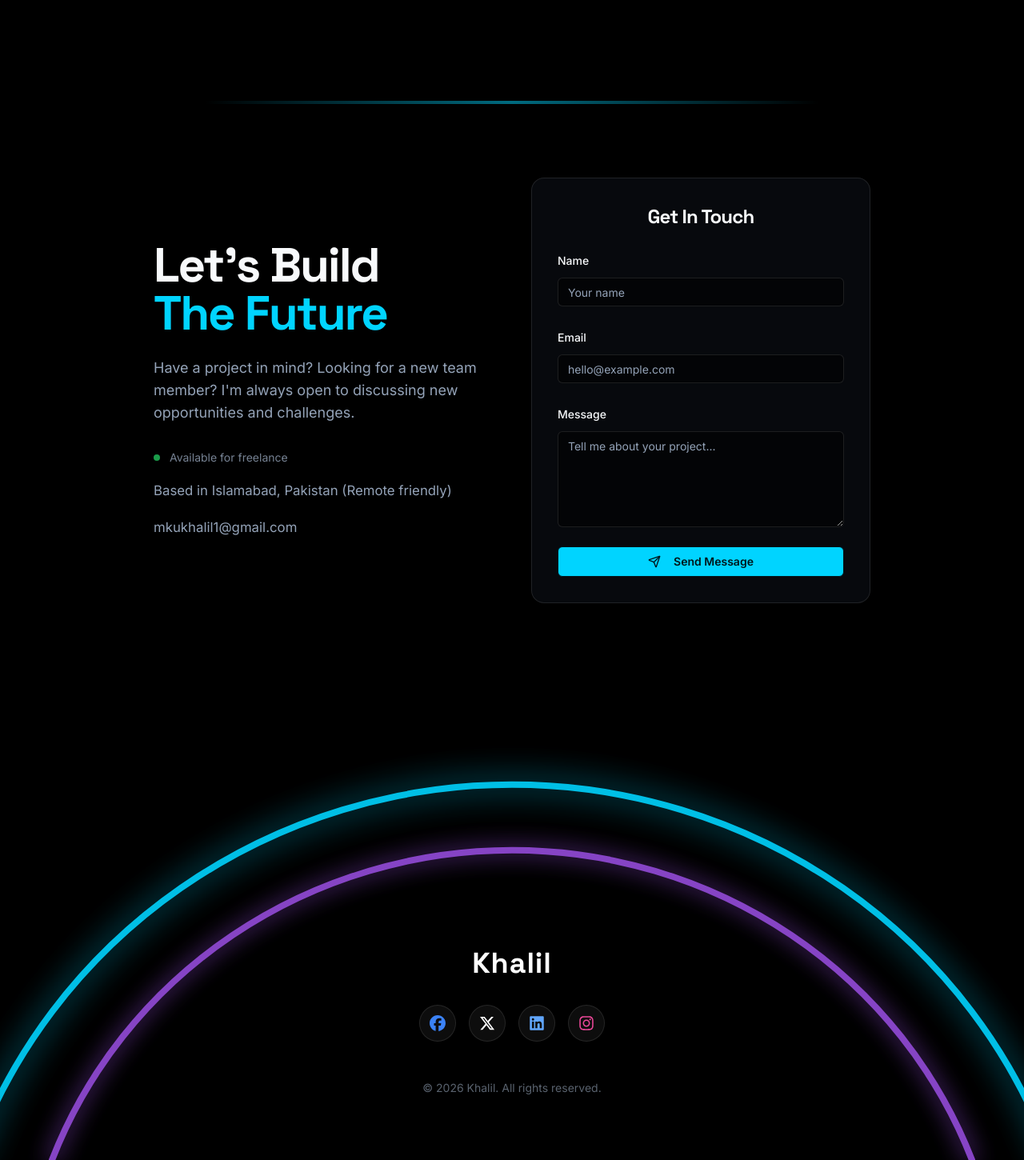
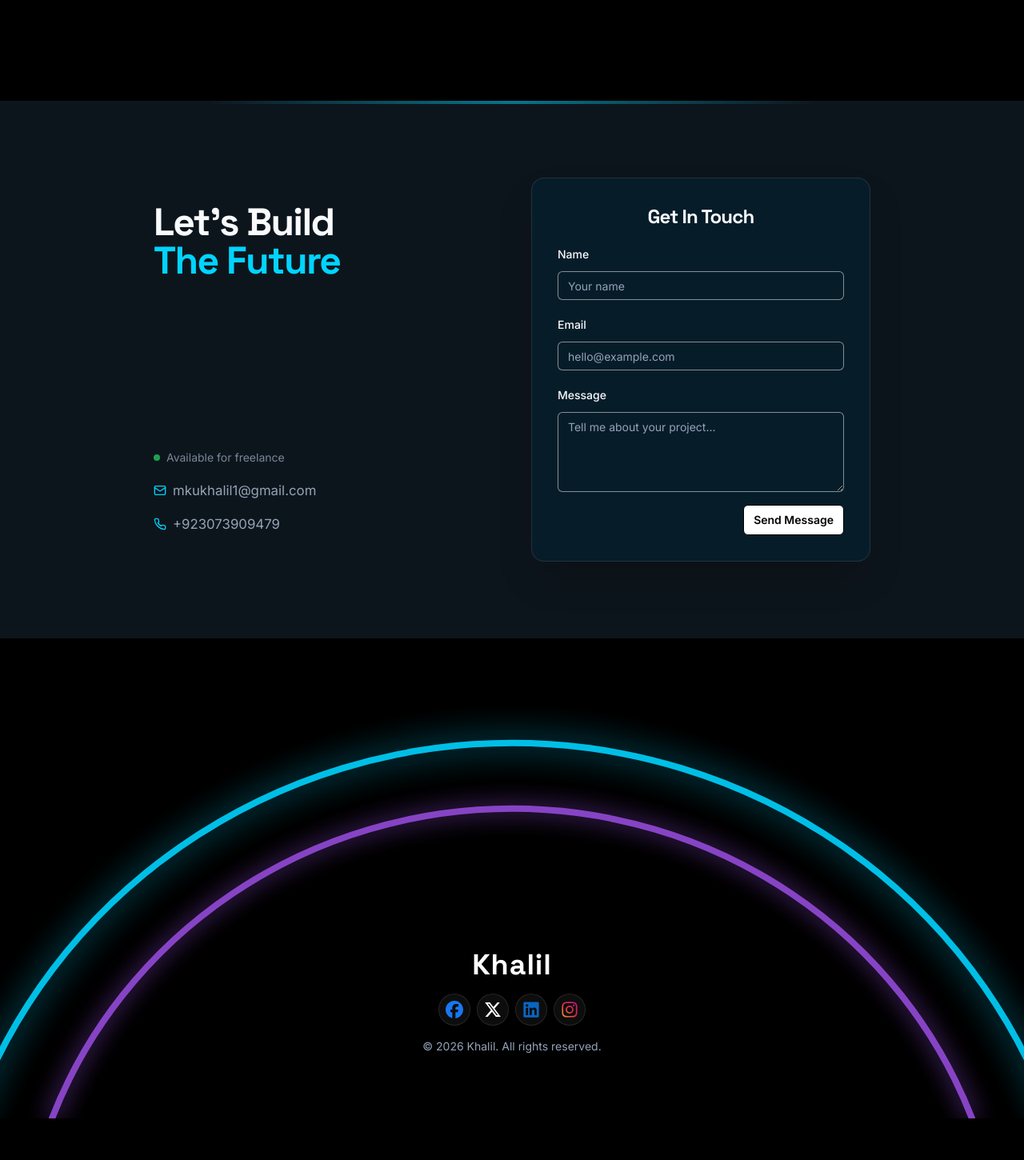
Before and after one commit to mkukhalil/portfolio, a React (Vite) app: page / in a window 1280 px wide. Shown: the part 3078-4528 px from the top of the page at 80% size. After the commit the page ends 4476 px from the top, so only its background shows below. Built offline with nearby package versions, Linux system fonts and the light colour scheme; a web font is replaced by a local one.

Commit message:
frontend completed

```diff
--- a/src/components/ContactForm.tsx
+++ b/src/components/ContactForm.tsx
@@ -36,11 +36,11 @@ export function ContactForm() {
       viewport={{ once: true }}
       className="w-full max-w-md mx-auto"
     >
-      <div className="bg-card/50 backdrop-blur-sm border border-white/10 rounded-2xl p-8 shadow-2xl">
-        <h3 className="text-2xl font-display font-bold mb-6 text-center">Get In Touch</h3>
+      <div className="bg-[#071C29] backdrop-blur-sm border border-white/10 rounded-2xl p-6 md:p-8 shadow-2xl">
+        <h3 className="text-2xl font-display font-bold mb-4 text-center">Get In Touch</h3>
 
         <Form {...form}>
-          <form onSubmit={form.handleSubmit(onSubmit)} className="space-y-6">
+          <form onSubmit={form.handleSubmit(onSubmit)} className="space-y-4">
             <FormField
               control={form.control}
               name="name"
@@ -50,7 +50,7 @@ export function ContactForm() {
                   <FormControl>
                     <Input
                       placeholder="Your name"
-                      className="bg-background/50 border-white/10 focus:border-primary/50 transition-colors"
+                      className="bg-[#071C29] border-white/50 focus:border-white transition-colors"
                       {...field}
                     />
                   </FormControl>
@@ -68,7 +68,7 @@ export function ContactForm() {
                   <FormControl>
                     <Input
                       placeholder="hello@example.com"
-                      className="bg-background/50 border-white/10 focus:border-primary/50 transition-colors"
+                      className="bg-[#071C29] border-white/50 focus:border-white transition-colors"
                       {...field}
                     />
                   </FormControl>
@@ -86,7 +86,7 @@ export function ContactForm() {
                   <FormControl>
                     <Textarea
                       placeholder="Tell me about your project..."
-                      className="min-h-[120px] bg-background/50 border-white/10 focus:border-primary/50 transition-colors"
+                      className="min-h-[100px] bg-[#071C29] border-white/50 focus:border-white transition-colors"
                       {...field}
                     />
                   </FormControl>
@@ -95,9 +95,10 @@ export function ContactForm() {
               )}
             />
 
+            <div className="flex justify-end">
               <Button
                 type="submit"
-              className="w-full bg-primary text-primary-foreground hover:bg-primary/90 transition-all font-semibold"
+                className="w-fit px-3 bg-white text-black hover:bg-white/90 transition-all font-semibold"
                 disabled={isPending}
               >
                 {isPending ? (
@@ -106,12 +107,10 @@ export function ContactForm() {
                     Sending...
                   </>
                 ) : (
-                <>
-                  <Send className="w-4 h-4 mr-2" />
-                  Send Message
-                </>
+                  "Send Message"
                 )}
               </Button>
+            </div>
           </form>
         </Form>
       </div>
--- a/src/components/Footer.tsx
+++ b/src/components/Footer.tsx
@@ -2,10 +2,30 @@ import { motion } from "framer-motion";
 import { FaFacebook, FaLinkedin, FaInstagram, FaXTwitter } from "react-icons/fa6";
 
 const socialLinks = [
-    { icon: FaFacebook, href: "#", color: "text-blue-500" },
-    { icon: FaXTwitter, href: "#", color: "text-white" },
-    { icon: FaLinkedin, href: "#", color: "text-blue-400" },
-    { icon: FaInstagram, href: "#", color: "text-pink-500" },
+    {
+        icon: FaFacebook,
+        href: "#",
+        color: "#1877F2", // Official Facebook Blue
+        glow: "rgba(24, 119, 242, 0.5)"
+    },
+    {
+        icon: FaXTwitter,
+        href: "#",
+        color: "#FFFFFF", // Official X White
+        glow: "rgba(255, 255, 255, 0.3)"
+    },
+    {
+        icon: FaLinkedin,
+        href: "#",
+        color: "#0A66C2", // Official LinkedIn Blue
+        glow: "rgba(10, 102, 194, 0.5)"
+    },
+    {
+        icon: FaInstagram,
+        href: "#",
+        color: "url(#instagram-gradient)", // Use SVG gradient
+        glow: "rgba(225, 48, 108, 0.5)"
+    },
 ];
 
 export function Footer() {
@@ -35,6 +55,14 @@ export function Footer() {
                                 <feMergeNode in="SourceGraphic" />
                             </feMerge>
                         </filter>
+
+                        <linearGradient id="instagram-gradient" x1="0%" y1="100%" x2="100%" y2="0%">
+                            <stop offset="0%" style={{ stopColor: "#f09433" }} />
+                            <stop offset="25%" style={{ stopColor: "#e6683c" }} />
+                            <stop offset="50%" style={{ stopColor: "#dc2743" }} />
+                            <stop offset="75%" style={{ stopColor: "#cc2366" }} />
+                            <stop offset="100%" style={{ stopColor: "#bc1888" }} />
+                        </linearGradient>
                     </defs>
 
                     {/* Outer Perfect Half Circle */}
@@ -60,7 +88,7 @@ export function Footer() {
                     />
                 </svg>
             </div>
-            <div className="container mx-auto relative z-10 flex flex-col items-center gap-8 text-center mt-auto">
+            <div className="container mx-auto relative z-10 flex flex-col items-center gap-4 text-center mt-auto">
 
                 {/* Name */}
                 <motion.h2
@@ -78,17 +106,28 @@ export function Footer() {
                     whileInView={{ opacity: 1, y: 0 }}
                     viewport={{ once: true }}
                     transition={{ delay: 0.1 }}
-                    className="flex items-center gap-4"
+                    className="flex items-center gap-2"
                 >
                     {socialLinks.map((social, index) => (
-                        <a
+                        <motion.a
                             key={index}
                             href={social.href}
-                            className={`p-3 rounded-full bg-white/5 border border-white/10 transition-all duration-300 hover:scale-110 hover:bg-white/10 ${social.color}`}
+                            target="_blank"
+                            rel="noopener noreferrer"
+                            className="relative group p-2 rounded-full bg-white/5 border border-white/10 transition-all duration-300 flex items-center justify-center overflow-hidden"
+                            whileHover={{
+                                scale: 1.15,
+                                backgroundColor: "rgba(255, 255, 255, 0.1)",
+                                boxShadow: `0 0 20px ${social.glow}`
+                            }}
                             aria-label="Social Link"
                         >
-                            <social.icon size={20} />
-                        </a>
+                            <social.icon
+                                size={22}
+                                style={{ fill: social.color }}
+                                className="transition-transform duration-300 group-hover:scale-110"
+                            />
+                        </motion.a>
                     ))}
                 </motion.div>
 
@@ -98,7 +137,7 @@ export function Footer() {
                     whileInView={{ opacity: 1 }}
                     viewport={{ once: true }}
                     transition={{ delay: 0.2 }}
-                    className="text-xs md:text-sm text-muted-foreground/60 mt-4"
+                    className="text-xs md:text-sm text-muted-foreground"
                 >
                     © {new Date().getFullYear()} Khalil. All rights reserved.
                 </motion.p>
--- a/src/components/sections/ContactSection.tsx
+++ b/src/components/sections/ContactSection.tsx
@@ -1,32 +1,40 @@
 import { motion } from "framer-motion";
 import { ContactForm } from "../ContactForm";
+import { Mail, Phone } from "lucide-react";
 
 export function ContactSection() {
   return (
-    <section id="contact" className="py-24 px-6 bg-black/40 relative overflow-hidden">
+    <section id="contact" className="contaainer py-24 px-6 bg-black/40 relative overflow-hidden">
       <div className="absolute top-0 left-1/2 -translate-x-1/2 w-full max-w-3xl h-1 bg-gradient-to-r from-transparent via-primary/50 to-transparent" />
       <div className="container mx-auto max-w-4xl relative z-10">
-        <div className="grid md:grid-cols-2 gap-12 items-center">
+        <div className="grid md:grid-cols-2 gap-12 items-stretch">
           <motion.div
             initial={{ opacity: 0, x: -20 }}
             whileInView={{ opacity: 1, x: 0 }}
             viewport={{ once: true }}
           >
-            <h2 className="text-4xl md:text-6xl font-display font-bold mb-6">
-              Let's Build <br />
-              <span className="text-primary">The Future</span>
-            </h2>
-            <p className="text-lg text-muted-foreground mb-8">
-              Have a project in mind? Looking for a new team member? I'm always open to discussing new opportunities and challenges.
-            </p>
+            <div className="flex flex-col justify-between h-full py-4 md:py-8">
+              <h2 className="text-4xl md:text-5xl font-display font-bold ">
+                Let's Build <br />
+                <span className="text-primary">The Future</span>
+              </h2>
+              <div className="space-y-4 text-sm font-mono text-muted-foreground/80 mt-12 md:mt-0">
+                <div className="flex items-center gap-2">
+                  <span className="w-2 h-2 rounded-full bg-green-500 animate-pulse" />
+                  Available for freelance
+                </div>
 
-            <div className="space-y-4 text-sm font-mono text-muted-foreground/80">
-              <div className="flex items-center gap-3">
-                <span className="w-2 h-2 rounded-full bg-green-500 animate-pulse" />
-                Available for freelance
+                <div className="flex flex-col gap-3">
+                  <div className="flex items-center gap-2">
+                    <Mail className="w-4 h-4 text-primary" />
+                    <p>mkukhalil1@gmail.com</p>
+                  </div>
+                  <div className="flex items-center gap-2">
+                    <Phone className="w-4 h-4 text-primary" />
+                    <p>+923073909479</p>
+                  </div>
+                </div>
               </div>
-              <p>Based in Islamabad, Pakistan (Remote friendly)</p>
-              <p>mkukhalil1@gmail.com</p>
             </div>
           </motion.div>
           <ContactForm />
--- a/src/index.css
+++ b/src/index.css
@@ -151,13 +151,18 @@
   width: 60vw;
 }
 
+.contaainer {
+  background-color: #0D151C;
+}
+
 /* ===== About Section Curve (Responsive, Non-Distorted) ===== */
 .about-curve {
   overflow: hidden;
   display: flex;
   align-items: center;
   justify-content: center;
-  transform: translateY(5rem); /* matches previous translate-y-20 */
+  transform: translateY(5rem);
+  /* matches previous translate-y-20 */
 }
 
 .about-curve__frame {
```
Also changed, not shown: public/khalil1.png (deleted). Lines whose indentation alone changed are shown as unchanged.
